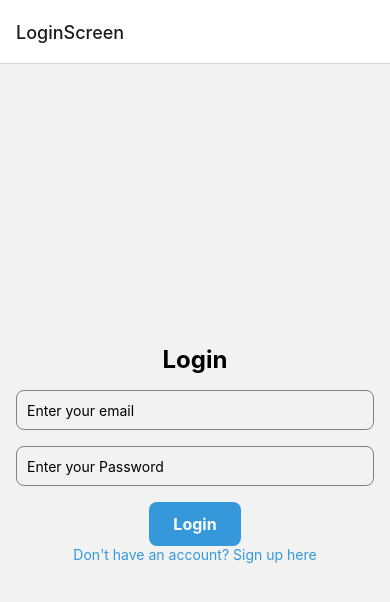
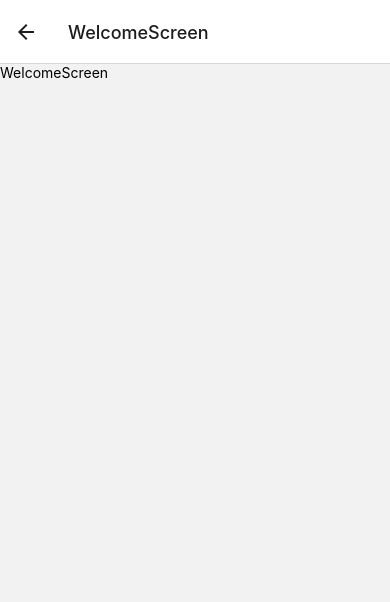
Before and after one commit to okvignesh/vproject, a React Native app: screen /WelcomeScreen in a window 390 px wide. Shown: the top 602 px of the page. Built offline with nearby package versions, Linux system fonts and the light colour scheme.

Commit message:
added welcome screen

```diff
--- /dev/null
+++ b/src/containers/WelcomeScreen/index.js
@@ -0,0 +1,14 @@
+import {StyleSheet, Text, View} from 'react-native';
+import React from 'react';
+
+const WelcomeScreen = () => {
+  return (
+    <View>
+      <Text>WelcomeScreen</Text>
+    </View>
+  );
+};
+
+export default WelcomeScreen;
+
+const styles = StyleSheet.create({});
--- a/src/containers/index.js
+++ b/src/containers/index.js
@@ -1,5 +1,6 @@
 import LoginScreen from './LoginScreen';
 import SignupScreen from './SignupScreen';
 import ProfileScreen from './ProfileScreen';
+import WelcomeScreen from './WelcomeScreen';
 
-export {LoginScreen, SignupScreen, ProfileScreen};
+export {LoginScreen, SignupScreen, ProfileScreen, WelcomeScreen};
--- a/src/navigator/index.js
+++ b/src/navigator/index.js
@@ -1,7 +1,12 @@
 import {StyleSheet, Text, View} from 'react-native';
 import React from 'react';
 import {createNativeStackNavigator} from '@react-navigation/native-stack';
-import {LoginScreen, SignupScreen, ProfileScreen} from '../containers';
+import {
+  LoginScreen,
+  SignupScreen,
+  ProfileScreen,
+  WelcomeScreen,
+} from '../containers';
 
 const Stack = createNativeStackNavigator();
 
@@ -11,6 +16,7 @@ const Navigator = () => {
       <Stack.Screen name="LoginScreen" component={LoginScreen} />
       <Stack.Screen name="SignupScreen" component={SignupScreen} />
       <Stack.Screen name="ProfileScreen" component={ProfileScreen} />
+      <Stack.Screen name="WelcomeScreen" component={WelcomeScreen} />
     </Stack.Navigator>
   );
 };
```
